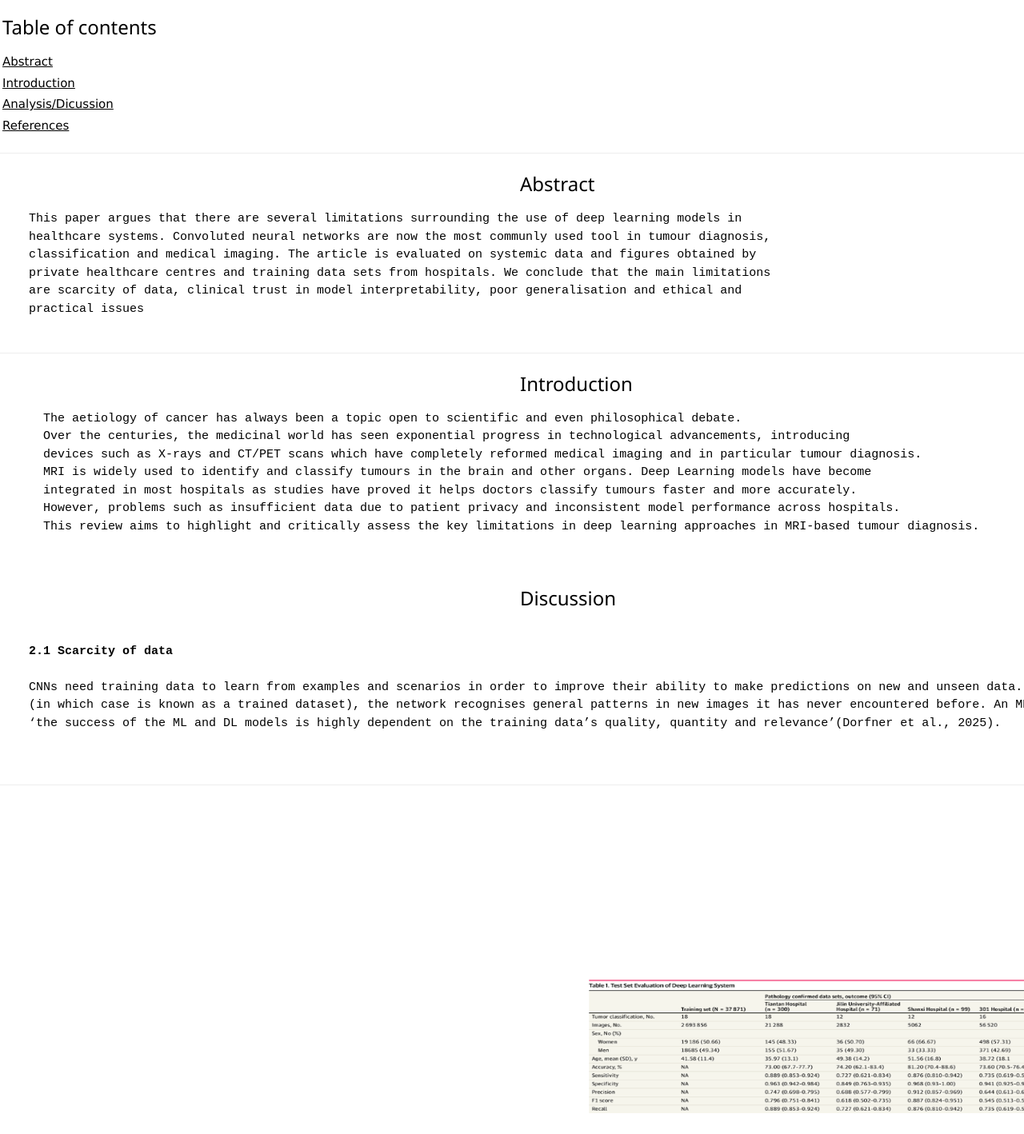
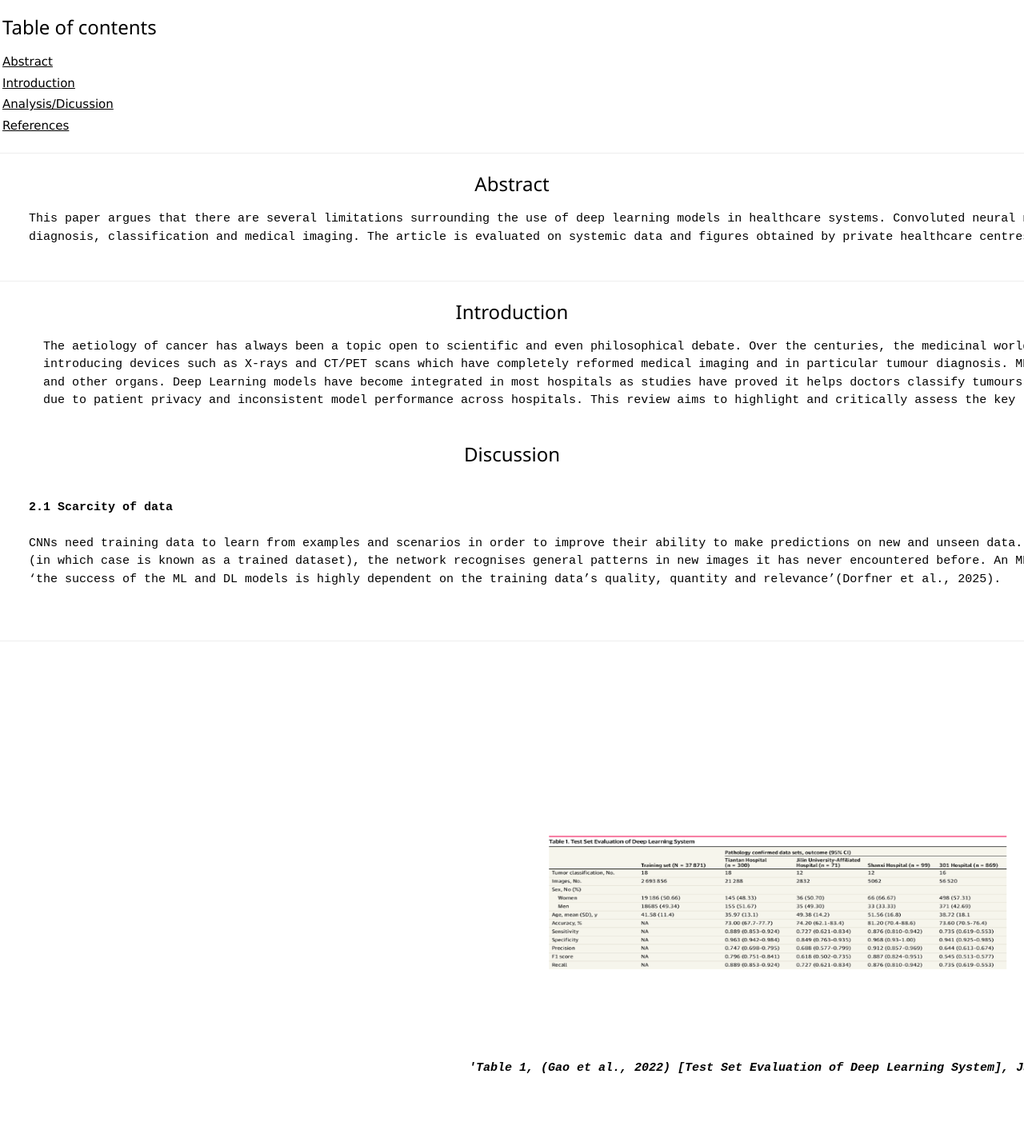
Before and after one commit to FEPSFY6953461/FY6953461, a plain HTML site: page index.html in a window 1280 px wide. Shown: the part 514-1932 px from the top of the page at 80% size. Drawn offline with nearby package versions, Linux system fonts and the light colour scheme.

Commit message:
Update index.html

```diff
--- a/index.html
+++ b/index.html
@@ -20,19 +20,19 @@
     margin-right: auto;
   }
   .heading {
-    margin-left: 650px;
+    text-align: center;
   }
   .mainheading {
-    font-size: smaller;
+    font-size: small;
   }
   .main2heading {
-    font-size: smaller;
+    font-size: small;
   }
   .refheading {
-    margin-left: 650px;
+    margin-left: 550px;
   }
   .image {
-    margin-left: 700px;
+    margin-left: 650px;
   }
     </style>
 
@@ -75,7 +75,7 @@
     <td><a href="#Introduction">Introduction</td>
     </tr>
     <tr>
-    <td><a href="#Analysis/Discussion">Analysis/Dicussion</td>
+    <td><a href="#Discussion">Analysis/Dicussion</td>
     </tr>
     <tr>
     <td><a href="#References">References</td>
@@ -91,12 +91,8 @@
   <h3 id="Abstract">Abstract</h3>
   </div>
   <pre>
-    This paper argues that there are several limitations surrounding the use of deep learning models in
-    healthcare systems. Convoluted neural networks are now the most communly used tool in tumour diagnosis,
-    classification and medical imaging. The article is evaluated on systemic data and figures obtained by
-    private healthcare centres and training data sets from hospitals. We conclude that the main limitations
-    are scarcity of data, clinical trust in model interpretability, poor generalisation and ethical and
-    practical issues
+    This paper argues that there are several limitations surrounding the use of deep learning models in healthcare systems. Convoluted neural networks are now the most commonly used tool in tumour
+    diagnosis, classification and medical imaging. The article is evaluated on systemic data and figures obtained by private healthcare centres and training data sets from hospitals.
   </pre>
 </p>
 
@@ -108,15 +104,11 @@
     <h3 id="Introduction">Introduction</h3>
     </div>
     <pre>
-      The aetiology of cancer has always been a topic open to scientific and even philosophical debate.
-      Over the centuries, the medicinal world has seen exponential progress in technological advancements, introducing
-      devices such as X-rays and CT/PET scans which have completely reformed medical imaging and in particular tumour diagnosis.
-      MRI is widely used to identify and classify tumours in the brain and other organs. Deep Learning models have become
-      integrated in most hospitals as studies have proved it helps doctors classify tumours faster and more accurately.
-      However, problems such as insufficient data due to patient privacy and inconsistent model performance across hospitals.
-      This review aims to highlight and critically assess the key limitations in deep learning approaches in MRI-based tumour diagnosis.
-
-   </pre>
+      The aetiology of cancer has always been a topic open to scientific and even philosophical debate. Over the centuries, the medicinal world has seen exponential progress in technological advancements,
+      introducing devices such as X-rays and CT/PET scans which have completely reformed medical imaging and in particular tumour diagnosis. MRI is widely used to identify and classify tumours in the brain
+      and other organs. Deep Learning models have become integrated in most hospitals as studies have proved it helps doctors classify tumours faster and more accurately. However, problems such as insufficient data
+      due to patient privacy and inconsistent model performance across hospitals. This review aims to highlight and critically assess the key limitations in deep learning approaches in MRI-based tumour diagnosis.
+      </pre>
   </p>
 
   <!-- analysis/discussion -->
```
